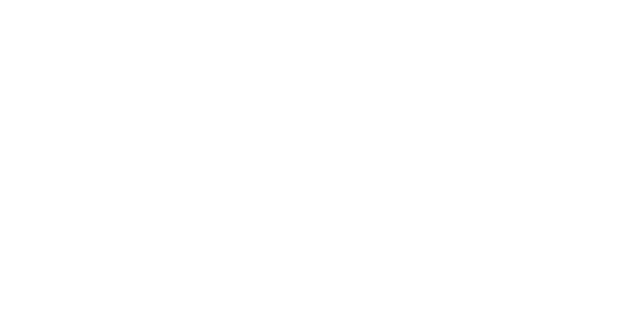
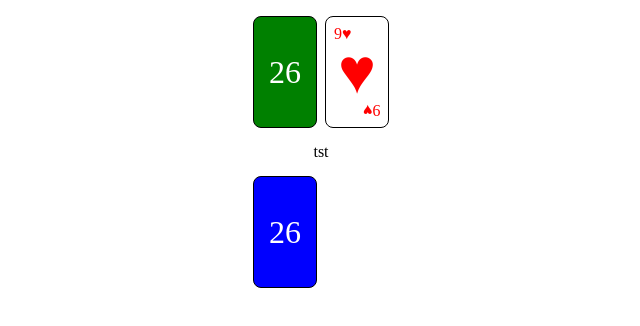
Before and after one commit to 0plaze0/cardGame, a plain HTML site: page index.html in a window 1280 px wide. Shown: the whole page, without its empty margins (319-959 px from the left). Drawn offline with Linux system fonts and the light colour scheme.

Commit message:
style.css added and modified  html modified

```diff
--- a/index.html
+++ b/index.html
@@ -5,9 +5,17 @@
     <meta http-equiv="X-UA-Compatible" content="IE=edge">
     <meta name="viewport" content="width=device-width, initial-scale=1.0">
     <title>cardGame</title>
+    <link rel="stylesheet" href="style.css">
     <script src="main.js" type="module"></script>
 </head>
 <body>
+    <div class="computer-deck deck">26</div>
+    <div class="computer-card-slot card-slot">
+        <div class="card red" data-value="9♥">♥</div>
+    </div>
+    <div class="text">tst</div>
+    <div class="player-deck deck">26</div>
+    <div class="player-card-slot card-slot"></div>
 
 </body>
 </html>
--- a/main.js
+++ b/main.js
@@ -0,0 +1,5 @@
+import Deck from "./deck.js";
+const newDeck = new Deck();
+newDeck.suffle();
+
+console.log(newDeck);
--- /dev/null
+++ b/style.css
@@ -0,0 +1,71 @@
+*, *::after, *::before{
+    box-sizing: border-box;
+}
+body{
+    margin:0;
+    display:grid;
+    grid-template-columns: repeat(2, 4rem);
+    grid-template-rows:7rem 2rem 7rem;
+    gap: 0.5rem;
+    cursor:pointer;
+    justify-content: center;
+    padding-top: 1rem;
+}
+.deck{
+    border:1px solid black;
+    height: 100%;
+    width: 100%;
+    display:flex;
+    justify-content: center;
+    align-items: center;
+    border-radius: 0.5rem;
+    color:white;
+    font-size: 2rem;
+    user-select:none;
+}
+.computer-deck{
+    background-color: green;
+}
+.player-deck{
+    background-color: blue;
+}
+
+
+.text{
+    grid-column:span 2;
+    display: flex;
+    justify-content: center;
+    align-items: center;
+}
+
+.card{
+    border:1px solid black;
+    border-radius:0.5rem;
+    font-size:4rem;
+    height:100%;
+    width:100%;
+    position: relative;
+    display:flex;
+    justify-content: center;
+    align-items:center;
+}
+
+.red{
+    color: red;
+}
+.card::before{
+    top:0.5rem;
+    left:0.5rem;
+}
+
+.card::after,.card::before{
+    position:absolute;
+    content:attr(data-value);
+    font-size: 1rem;
+}
+
+.card::after{
+    bottom:0.5rem;
+    right:0.5rem;
+    transform:rotate(180deg);
+}
```
